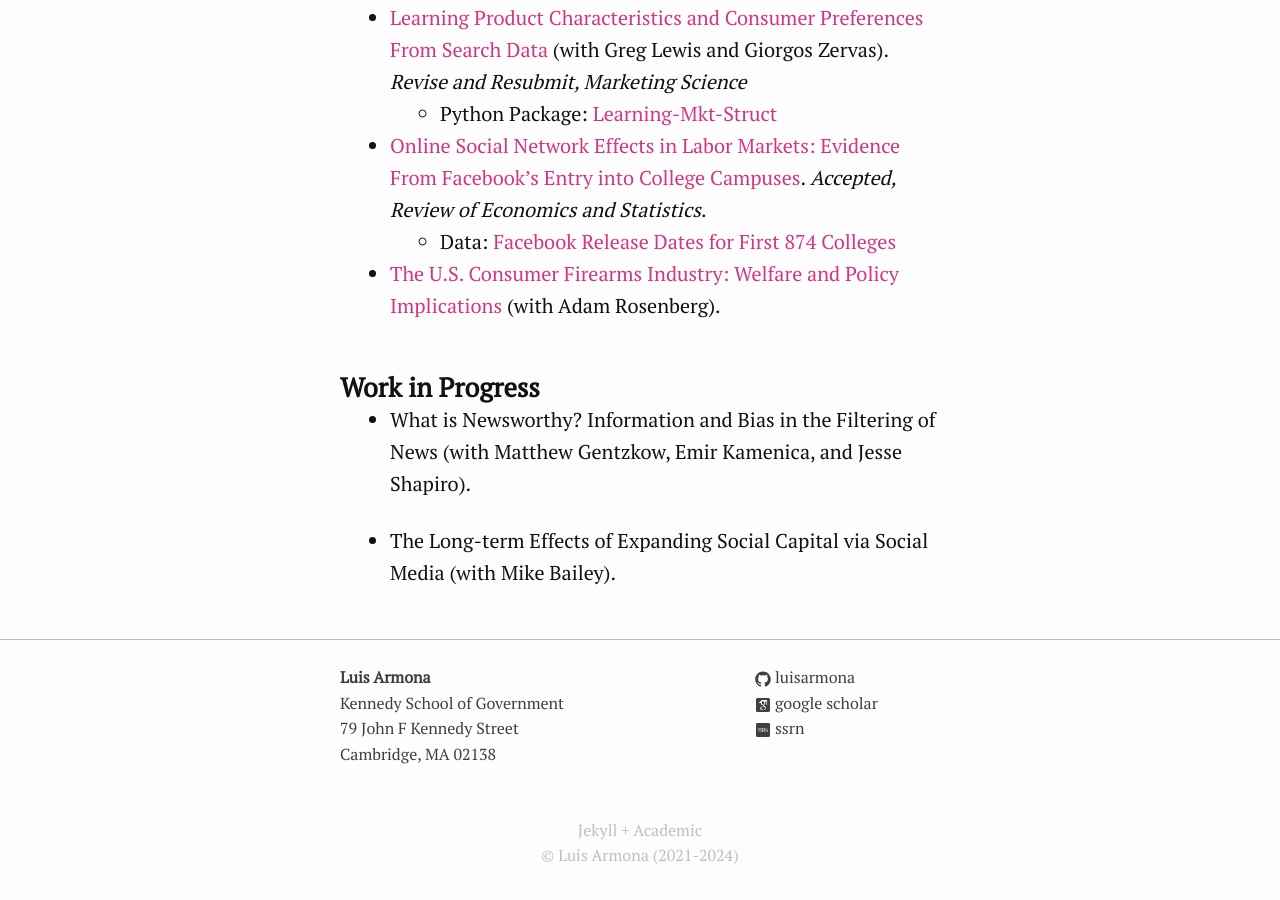
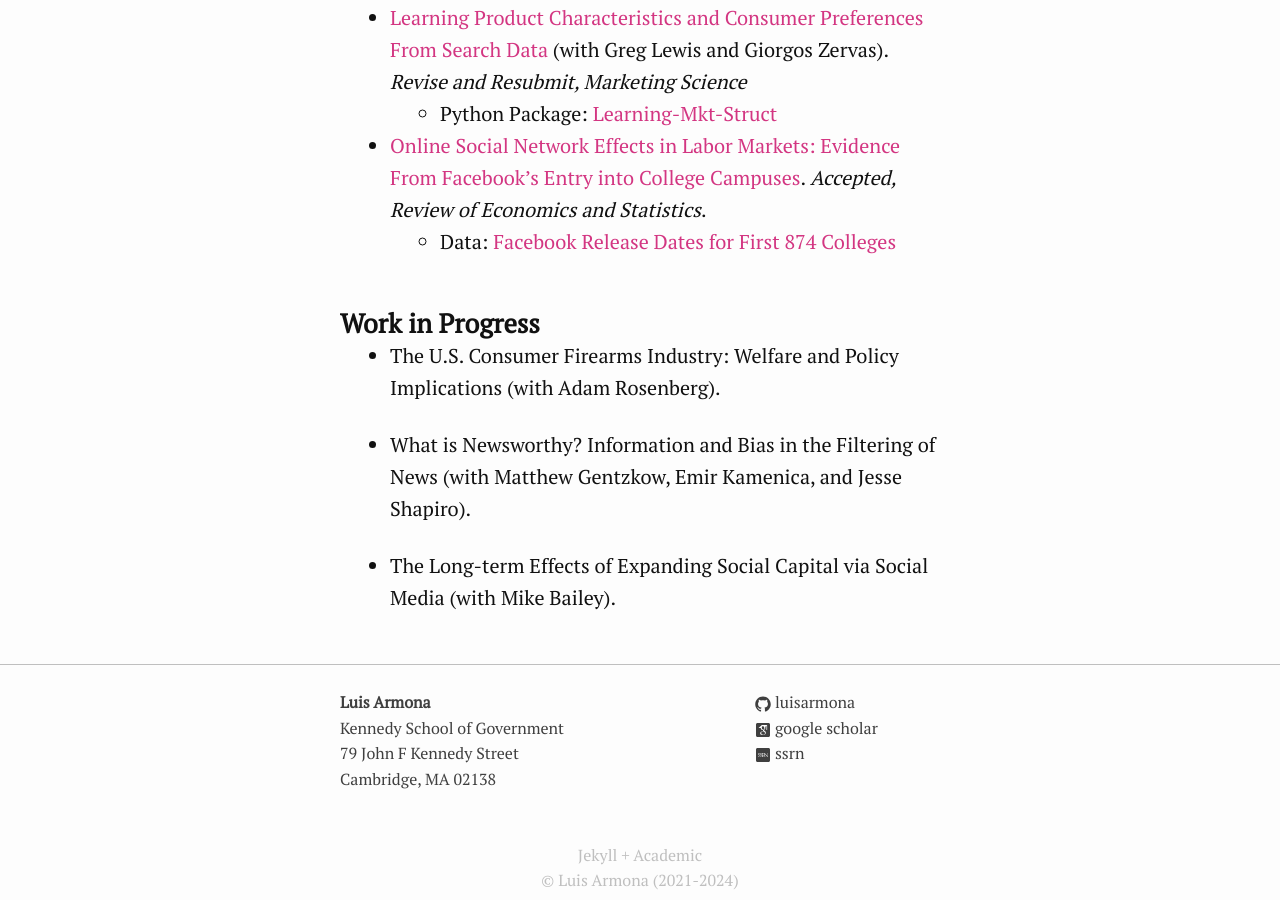
Before and after one commit to luisarmona/luisarmona.github.io, a Jekyll site: the page built from Research.markdown, in a window 1280 px wide and 900 px high, scrolled down 791 px. Built offline with Jekyll 4.4.1, drawn with Linux system fonts in a browser that asks for light colours; part of the change alters nothing that is shown.

```diff
--- a/Research.markdown
+++ b/Research.markdown
@@ -23,10 +23,10 @@ permalink: /research/
 - [Online Social Network Effects in Labor Markets: Evidence From Facebook's Entry into College Campuses](https://papers.ssrn.com/sol3/papers.cfm?abstract_id=3381938). _Accepted, Review of Economics and Statistics_.
 	- Data: [Facebook Release Dates for First 874 Colleges](FB_introduction_dates_augmented.csv)
 
-- [The U.S. Consumer Firearms Industry: Welfare and Policy Implications](https://conference.nber.org/conf_papers/f193020.pdf) (with Adam Rosenberg).
+### Work in Progress
 
+- The U.S. Consumer Firearms Industry: Welfare and Policy Implications (with Adam Rosenberg).
 
-### Work in Progress
 
 
 - What is Newsworthy? Information and Bias in the Filtering of News (with Matthew Gentzkow, Emir Kamenica, and Jesse Shapiro).
```
